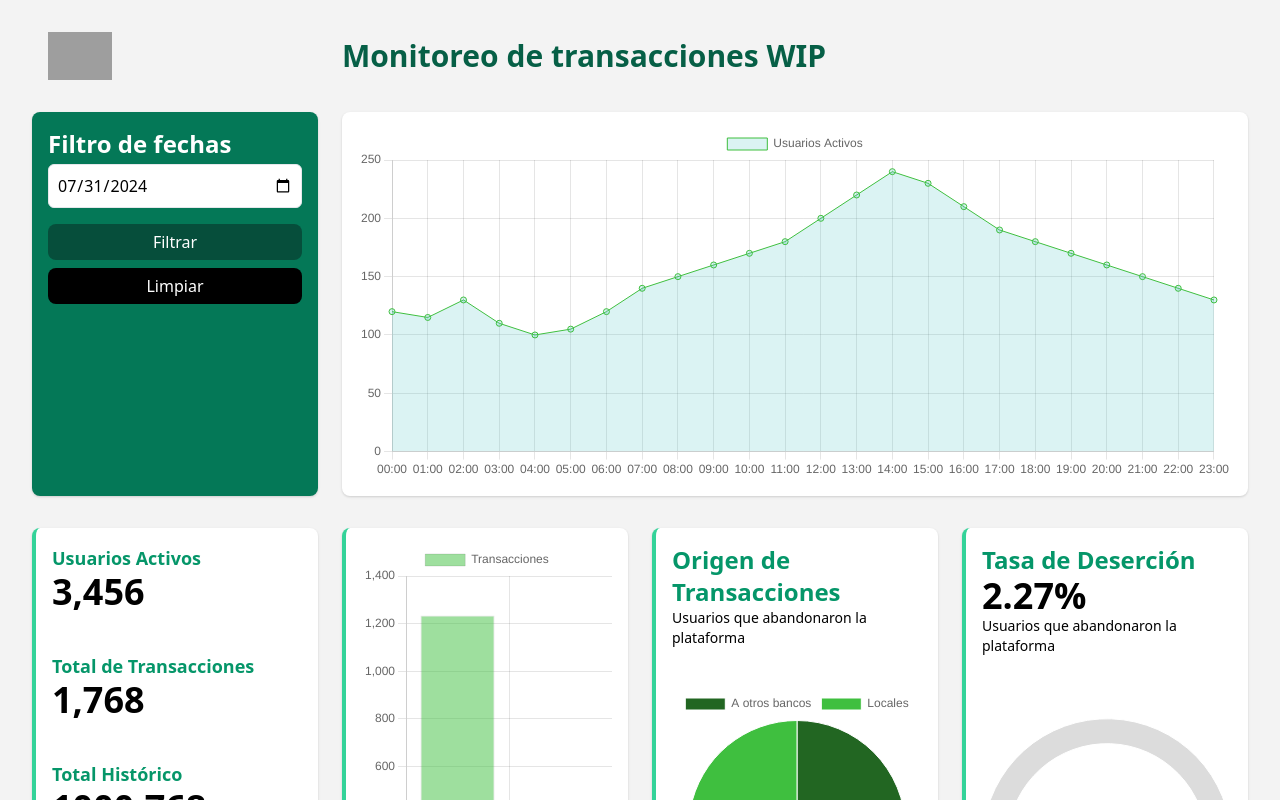
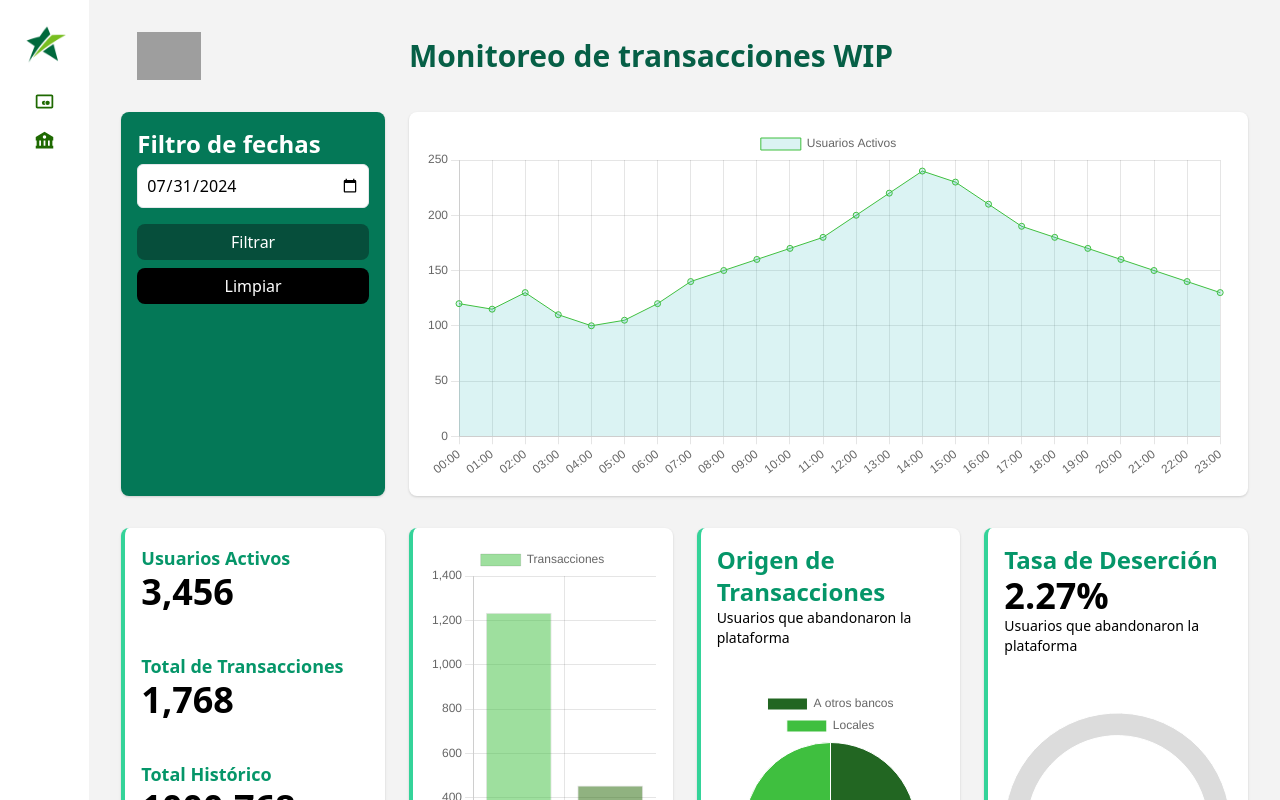
Before and after one commit to shotweif/Dashboard_TABA, a React (Create React App) app: page / in a window 1280 px wide. Shown: the top 800 px of the page. Built offline with nearby package versions, Linux system fonts and the light colour scheme; grey boxes are pictures that could not be loaded.

Commit message:
NavBar_add_v01

```diff
--- a/src/App.css
+++ b/src/App.css
@@ -47,23 +47,39 @@
   align-items: center;
   width: 100%;
   height: 100vh;
+  h4{
+    margin-top: 10px;
+  }
 }
-
-.loader {
-  border: 16px solid #f3f3f3; /* Light grey */
-  border-top: 16px solid #63db34; /* Blue */
+.loader-container{
+  position: relative;
   border-radius: 50%;
   width: 120px;
   height: 120px;
+  text-align: center;
+}
+.loader {
+  position: relative;
+  width: 100%;
+  height: 100%;
+  border: 8px solid #f3f3f3; /* Light grey */
+  border-top: 8px solid #63db34; /* Blue */
+  border-radius: 50%;
   animation: spin 2s linear infinite;
-  img{
-    width: 100%;
-    height: 100%;
-    border-radius: 50px;
-  }
 }
-
+.logoPro{
+  position: absolute;
+  top: 0;
+  width: 100%;
+  height: 100%;
+  border-radius: 50%;
+}
 @keyframes spin {
   0% { transform: rotate(0deg); }
   100% { transform: rotate(360deg); }
 }
+
+/*  Otros */
+.st-hv-cl:hover{
+  background: #79cf57;
+}
--- a/src/App.tsx
+++ b/src/App.tsx
@@ -2,7 +2,8 @@
 // App.tsx
 import React, { useState, useEffect } from 'react';
 import './App.css';
-import { BrowserRouter, Routes, Route } from 'react-router-dom';
+import { BrowserRouter as Router, Routes, Route } from 'react-router-dom';
+import NavBar from './components/NavBar';
 import Inicio from './view/Inicio';
 import Loader from './view/Loader';
 import './chartSetup';
@@ -13,22 +14,29 @@ function App() {
     useEffect(() => {
         const link = document.createElement('link');
         link.rel = 'stylesheet';
+        link.href = 'https://unpkg.com/boxicons@2.1.4/css/boxicons.min.css';
         link.href = 'https://cdn.jsdelivr.net/npm/tailwindcss@2.2.19/dist/tailwind.min.css';
         link.onload = () => setStylesLoaded(true);
         document.head.appendChild(link);
     }, []);
 
     return (
-        <div className='st-sl-app'>
+        <div className='flex w-full'>
+            <Router>
+            <nav>
+                <NavBar />
+            </nav>
+                <div className='st-sl-app w-full'>
                     {stylesLoaded ? (
-                <BrowserRouter>
                             <Routes>
                                 <Route path="/" element={<Inicio />} />
+                                <Route path="/Loader" element={<Loader />} />
                             </Routes>
-                </BrowserRouter>
                     ) : (
                         <Loader />
                     )}
+                </div>
+        </Router>
         </div>
     );
 }
--- /dev/null
+++ b/src/components/NavBar.tsx
@@ -0,0 +1,35 @@
+import React, { useRef, useEffect } from 'react';
+import { useNavigate } from 'react-router-dom';
+import startPro from '../images/startPro.png';
+
+import ImgTransaccion from '../ico/Transaccion.svg';
+import ImgBanck from '../ico/Banco.svg';
+
+
+const NavBar: React.FC = () => {
+    // Navegacion
+    const navigate = useNavigate();
+    const handleTransaccion = () => {
+        navigate('/');
+    };
+    const handleOpcion2 = () => {
+        navigate('/Loader');
+    };
+
+    return (
+        <div className='h-full bg-lime-600 pl-4 pr-4 pt-4'>
+            <img src={startPro} className='w-16' />
+            <ul className='ist-none mt-2.5'>
+                <li className='p-2 flex justify-center items-center rounded st-hv-cl duration-100 mb-0.5' onClick={handleTransaccion}>
+                    <img src={ImgTransaccion} className='w-2/4'/>
+                </li>
+                <li className='p-2 flex justify-center items-center rounded st-hv-cl duration-100 mb-0.5' onClick={handleOpcion2}>
+                    <img src={ImgBanck} className='w-2/4' />
+                </li>
+
+            </ul>
+        </div>
+    );
+};
+
+export default NavBar;
--- a/src/view/Inicio.tsx
+++ b/src/view/Inicio.tsx
@@ -36,8 +36,8 @@ const Inicio: React.FC = () => {
     return (
         <div className="p-4">
             <div className='grid grid-cols-1 md:grid-cols-3 lg:grid-cols-4 gap-6 p-4 '>
-                <div className='bg-card col-span-1 flex h-12 pl-4'>
-                    <img src="https://www.produbanco.com.ec/media/712553/web.png?format=webp" alt="" className='h-full' />
+                <div className='bg-card col-span-1 flex h-12 pl-4 pointer-events-none select-none'>
+                    <img src="https://www.produbanco.com.ec/media/712553/web.png?format=webp" alt="" className='h-full ' />
                 </div>
                 <div className='bg-card col-span-3 flex h-12 items-center'>
                     <h2 className="text-3xl font-bold text-primary text-green-800 leading-10">
--- a/src/view/Loader.tsx
+++ b/src/view/Loader.tsx
@@ -1,12 +1,14 @@
 // Loader.tsx
 import React from 'react';
-import startPro  from '../images/startPro.png';
+import startPro from '../images/startPro.png';
 
 const Loader: React.FC = () => {
     return (
         <div className="flex items-center justify-center min-h-screen bg-gray-200 st-int-stl">
-            <div className="loader">
-                <img src={startPro} />
+            <div className='loader-container'>
+                <img src={startPro} className='logoPro' />
+                <div className="loader"></div>
+                <h4>Cargando...</h4>
             </div>
         </div>
     );
```
Also changed, not shown: src/ico/Banco.svg (added), src/ico/Transaccion.svg (added). Lines whose indentation alone changed are shown as unchanged.
